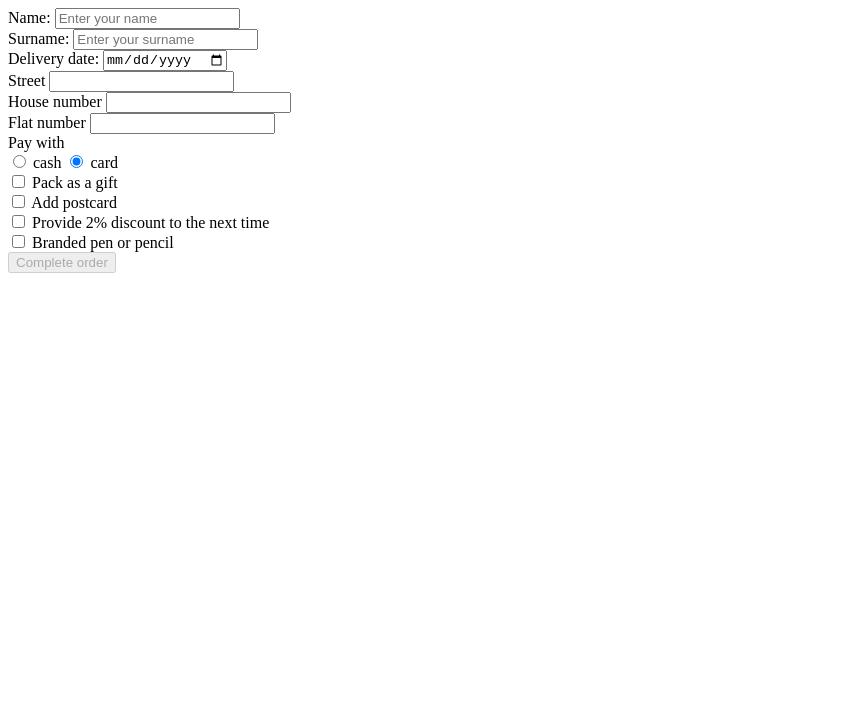
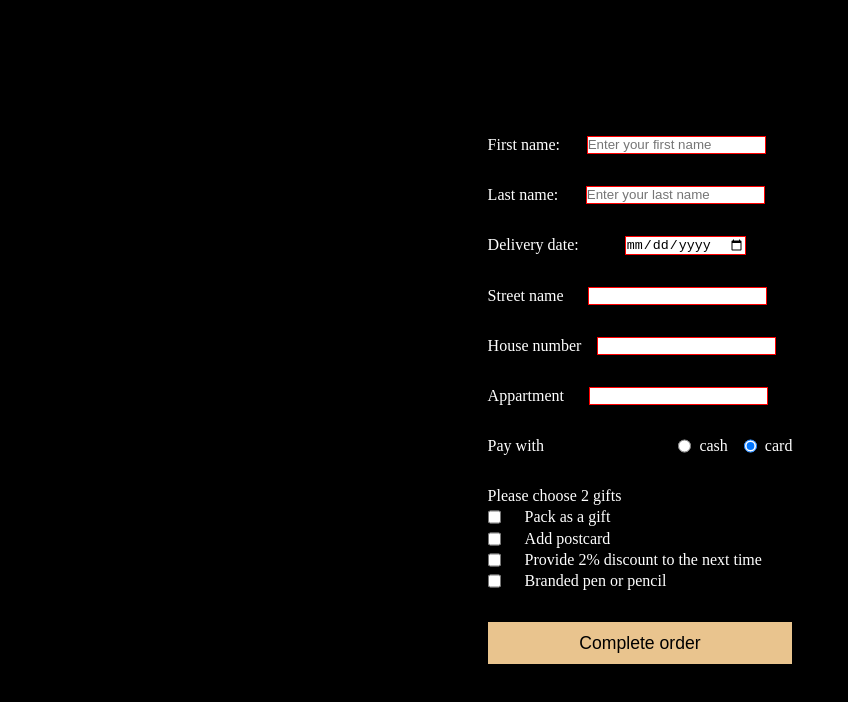
Before and after one commit to peachess-dev/book-shop, a plain HTML site: page order.html in a window 1280 px wide. Shown: the whole page, without its empty margins (0-848 px from the left). Drawn offline with Linux system fonts and the light colour scheme.

Commit message:
feat: add order form

```diff
--- a/order.html
+++ b/order.html
@@ -8,35 +8,47 @@
     <!-- script -->
     <script src="../book-shop/order.js" async></script>
     <!-- style css-->
-    <link rel="stylesheet" href="..//book-shop/order.css">
+    <link rel="stylesheet" href="../book-shop/order.css">
 </head>
 <body>
-    <form id="order_form" action="#" method="post">
+    <form id="order_form" novalidate>
         <div>
-            <label for="name">Name: </label>
-            <input type="text" id="name" name="name" placeholder="Enter your name" minlength="4" required>
+            <label for="name">First name: </label>
+            <input type="text" id="name" name="name" placeholder="Enter your first name"
+            onfocusout="validateFirstName()" required>
+            <span class="error_message"></span>
         </div>
         <div>
-            <label for="surname">Surname: </label>
-            <input type="text" id="surname" name="surname" placeholder="Enter your surname" minlength="5" required>
+            <label for="surname">Last name: </label>
+            <input type="text" id="surname" name="surname" placeholder="Enter your last name"
+            onfocusout="validateLastName()" required>
+            <span class="error_message"></span>
         </div>
         <div>
             <label for="date">Delivery date: </label>
-            <input type="date" required min="23/11/2022">
+            <input type="date" name="date" id="date"
+            onfocusout="validateDate()" required>
+            <span class="error_message"></span>
         </div>
         <div>
-            <label for="street">Street</label>
-            <input type="text" name="street" id="street" required>
+            <label for="street">Street name</label>
+            <input type="text" name="street" id="street"
+            onfocusout="validateStreet()" required>
+            <span class="error_message"></span>
         </div>
         <div>
             <label for="house">House number</label>
-            <input type="number" name="house" id="house" min="1" required>
+            <input type="text" name="house" id="house"
+            onfocusout="validateHouse()" required>
+            <span class="error_message"></span>
         </div>
         <div>
-            <label for="flat">Flat number</label>
-            <input type="number" name="flat" id="flat" min="1" required>
+            <label for="flat">Appartment</label>
+            <input type="text" name="flat" id="flat"
+            onfocusout="validateFlat()" required>
+            <span class="error_message"></span>
         </div>
-        <div class="pay">
+        <div>
             <label for="payment">Pay with</label>
             <div class="pay_option">
                 <input type="radio" id="cash" name="payment" value="cash">
@@ -44,29 +56,28 @@
                 <input type="radio" id="card" name="payment" value="card" checked>
                 <label for="card">card</label>
             </div>
-
         </div>
-        <div class="gift_option">
+        <div id="gift_option">
+            <div class="gift_text">Please choose 2 gifts</div>
             <div>
-
-                <input type="checkbox" id="gift" name="gift" value="gift">
-                <label for="gift"> Pack as a gift</label>
+                <input type="checkbox" class="gift" id="present" name="present" value="present">
+                <label for="present"> Pack as a gift</label>
             </div>
             <div>
-                <input type="checkbox" id="postcard" name="postcard" value="postcard">
+                <input type="checkbox" class="gift" id="postcard" name="postcard" value="postcard">
                 <label for="postcard"> Add postcard</label>
             </div>
             <div>
-                <input type="checkbox" id="discount" name="discount" value="discount">
+                <input type="checkbox" class="gift" id="discount" name="discount" value="discount">
                 <label for="discount"> Provide 2% discount to the next time</label>
             </div>
             <div>
-                <input type="checkbox" id="merch" name="merch" value="merch">
+                <input type="checkbox" class="gift" id="merch" name="merch" value="merch">
                 <label for="merch"> Branded pen or pencil</label>
             </div>
         </div>
         <div class="complete_btn">
-            <input type="submit" value="Complete order" onclick="alert('The page is on progress')" disabled>
+            <input type="submit" value="Complete order">
         </div>
     </form>
 </body>
```
